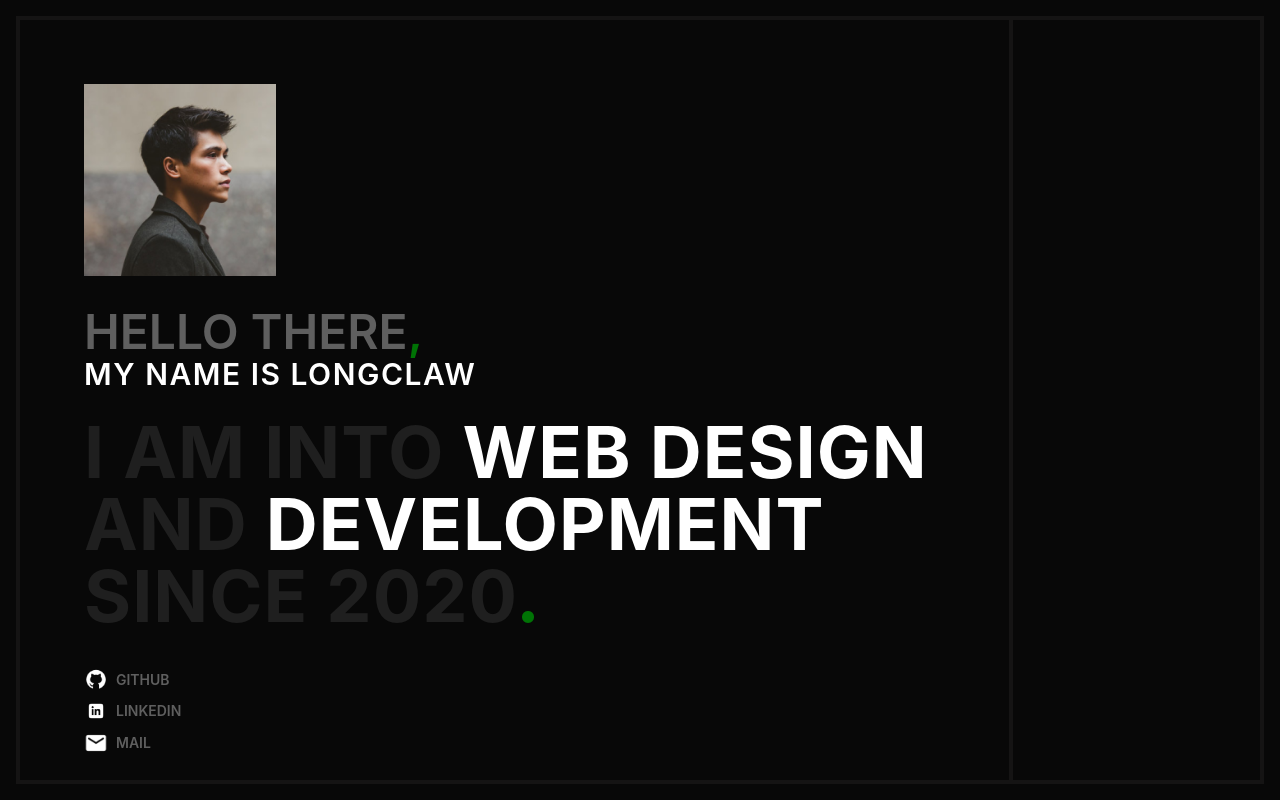
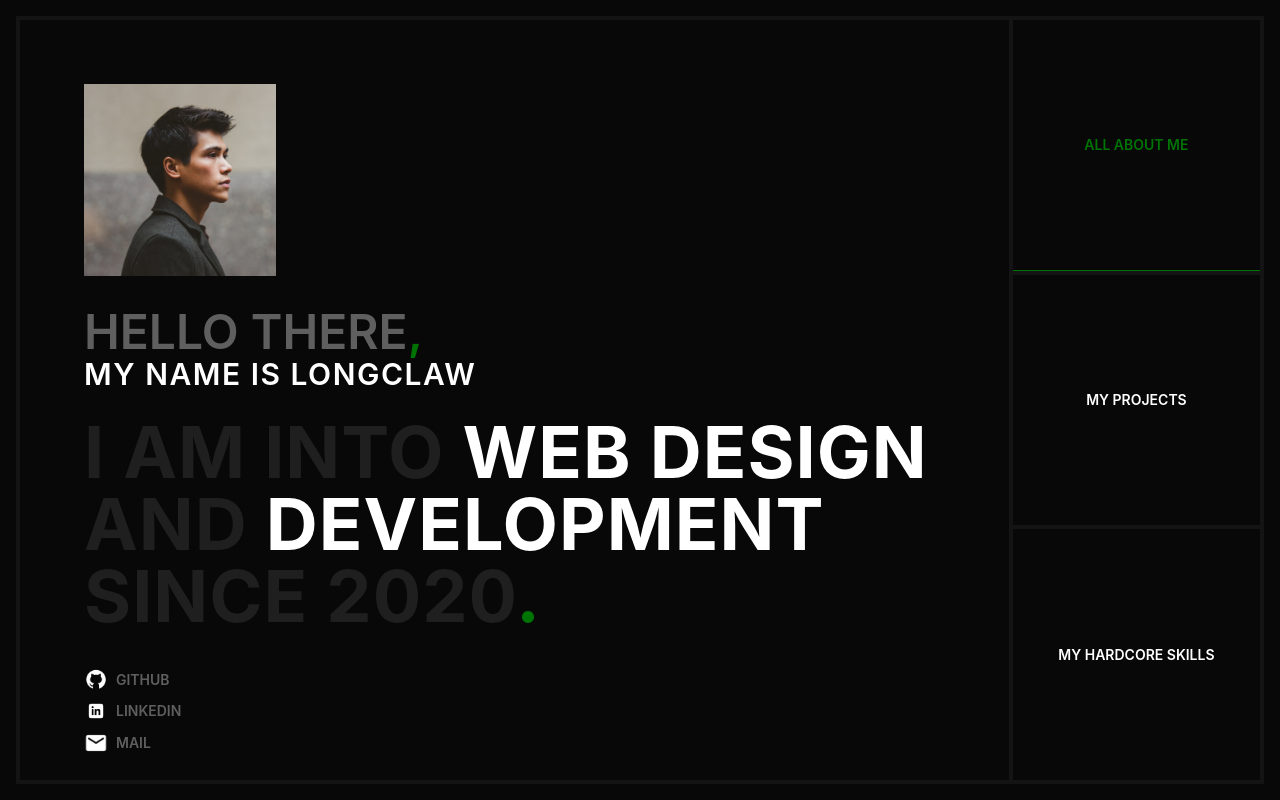
Before and after one commit to Xlongclaw/portfolio, a React (Create React App) app: page / in a window 1280 px wide. Built offline with nearby package versions, Linux system fonts and the light colour scheme.

Commit message:
Designed OptionPanel UI

```diff
--- a/src/components/OptionPanel.jsx
+++ b/src/components/OptionPanel.jsx
@@ -1,9 +1,21 @@
-import React from 'react'
+import React, { useState } from "react";
 
 const OptionPanel = () => {
+  const [selected,setSelected] = useState(0)
   return (
-    <section className='bg-DARK-III w-1/5'></section>
-  )
-}
+    <section className=" w-1/5 flex flex-col space-y-1 overflow-hidden text-sm font-semibold">
+      <div onClick={()=>setSelected(0)} className={` ${selected===0?"text-ASCENT border-b-[1px] ":""} bg-DARK-III w-full h-1/3 flex justify-center items-center border-0 border-ASCENT hover:border-y-[4px] duration-100 transition-all hover:cursor-pointer hover:text-ASCENT`}>
+        ALL ABOUT ME
+      </div>
+      <div onClick={()=>setSelected(1)} className={` ${selected===1?"text-ASCENT border-b-[1px] ":""} bg-DARK-III w-full h-1/3 flex justify-center items-center border-0 border-ASCENT hover:border-y-[4px] duration-100 transition-all hover:cursor-pointer hover:text-ASCENT`}>
+        MY PROJECTS
+      </div>
+      <div onClick={()=>setSelected(2)} className={` ${selected===2?"text-ASCENT border-b-[1px] ":""} bg-DARK-III w-full h-1/3 flex justify-center items-center border-0 border-ASCENT hover:border-y-[4px] duration-100 transition-all hover:cursor-pointer hover:text-ASCENT`}>
+        MY HARDCORE SKILLS
+      </div>
 
-export default OptionPanel
+    </section>
+  );
+};
+
+export default OptionPanel;
```
